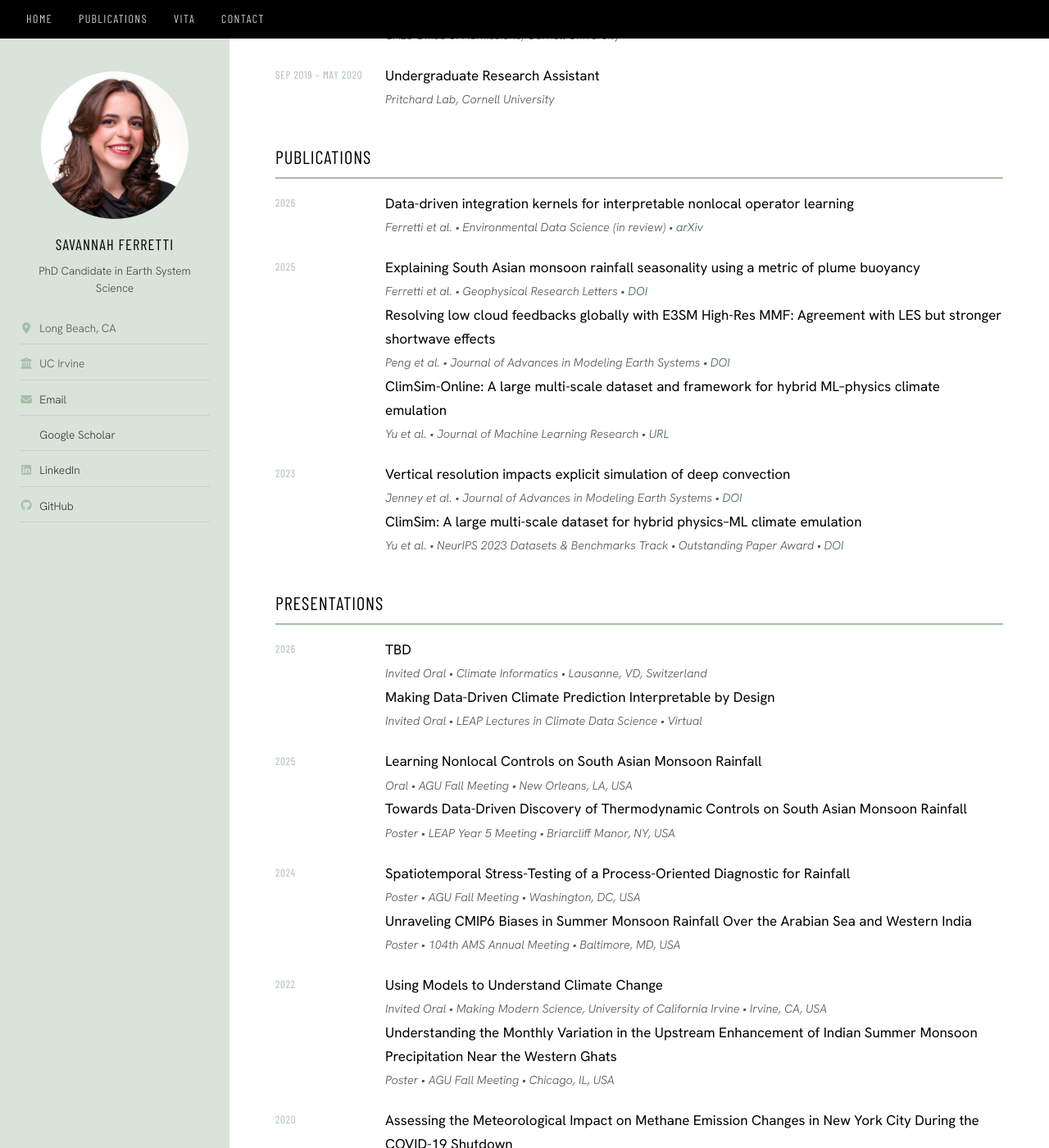
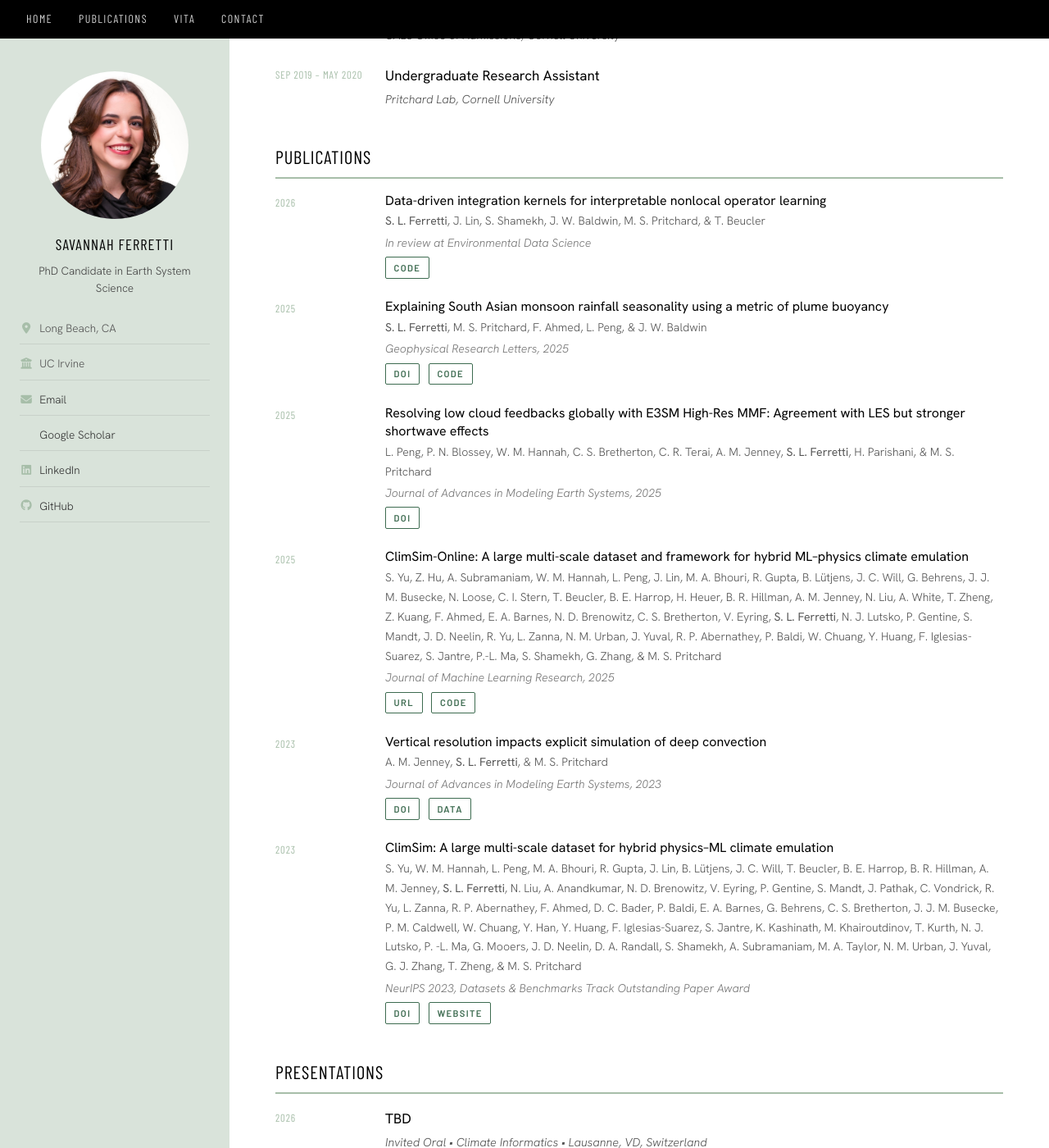
Before and after one commit to savannahferretti/savannahferretti.github.io, a Jekyll site: the page built from pages/vita.md, in a window 1280 px wide and 1400 px high, scrolled down 922 px. Shown: the whole window at 82% size. Built offline with Jekyll 4.4.1, drawn with Linux system fonts in a browser that asks for light colours; a style sheet for code colours, icons or effects is not loaded.

Commit message:
Apply publications page styling to vita publications section
Replace compact cv-entry__title/sub format with full semantic markup
(publication__title, publication__authors, publication__venue,
publication__links) matching the publications page exactly.

https://claude.ai/code/session_01BJ1bJEe2rXkMdueacyJrc7

```diff
--- a/pages/vita.md
+++ b/pages/vita.md
@@ -86,30 +86,76 @@ This is an abbreviated vita. A full CV and a shorter resume are both available f
 <div class="cv-entry">
   <div class="cv-entry__date">2026</div>
   <div class="cv-entry__body">
-    <p class="cv-entry__title">Data-driven integration kernels for interpretable nonlocal operator learning</p>
-    <p class="cv-entry__sub">Ferretti et al. • <em>Environmental Data Science</em> (in review) • <a href="https://github.com/savannahferretti/monsoon-kernels">arXiv</a></p>
+    <p class="publication__title">Data-driven integration kernels for interpretable nonlocal operator learning</p>
+    <p class="publication__authors"><strong>S. L. Ferretti</strong>, J. Lin, S. Shamekh, J. W. Baldwin, M. S. Pritchard, & T. Beucler</p>
+    <p class="publication__venue">In review at Environmental Data Science</p>
+    <div class="publication__links">
+      <a href="https://github.com/savannahferretti/monsoon-kernels">Code</a>
+    </div>
   </div>
 </div>
 
 <div class="cv-entry">
   <div class="cv-entry__date">2025</div>
   <div class="cv-entry__body">
-    <p class="cv-entry__title">Explaining South Asian monsoon rainfall seasonality using a metric of plume buoyancy</p>
-    <p class="cv-entry__sub">Ferretti et al. • <em>Geophysical Research Letters</em> • <a href="https://doi.org/10.1029/2025GL115546">DOI</a></p>
-    <p class="cv-entry__title">Resolving low cloud feedbacks globally with E3SM High-Res MMF: Agreement with LES but stronger shortwave effects</p>
-    <p class="cv-entry__sub">Peng et al. • <em>Journal of Advances in Modeling Earth Systems</em> • <a href="https://doi.org/10.1029/2025MS005003">DOI</a></p>
-    <p class="cv-entry__title">ClimSim-Online: A large multi-scale dataset and framework for hybrid ML–physics climate emulation</p>
-    <p class="cv-entry__sub">Yu et al. • <em>Journal of Machine Learning Research</em> • <a href="http://jmlr.org/papers/v26/24-1014.html">URL</a></p>
+    <p class="publication__title">Explaining South Asian monsoon rainfall seasonality using a metric of plume buoyancy</p>
+    <p class="publication__authors"><strong>S. L. Ferretti</strong>, M. S. Pritchard, F. Ahmed, L. Peng, & J. W. Baldwin</p>
+    <p class="publication__venue">Geophysical Research Letters, 2025</p>
+    <div class="publication__links">
+      <a href="https://doi.org/10.1029/2025GL115546">DOI</a>
+      <a href="https://github.com/savannahferretti/monsoon-pod">Code</a>
+    </div>
+  </div>
+</div>
+
+<div class="cv-entry">
+  <div class="cv-entry__date">2025</div>
+  <div class="cv-entry__body">
+    <p class="publication__title">Resolving low cloud feedbacks globally with E3SM High-Res MMF: Agreement with LES but stronger shortwave effects</p>
+    <p class="publication__authors">L. Peng, P. N. Blossey, W. M. Hannah, C. S. Bretherton, C. R. Terai, A. M. Jenney, <strong>S. L. Ferretti</strong>, H. Parishani, & M. S. Pritchard</p>
+    <p class="publication__venue">Journal of Advances in Modeling Earth Systems, 2025</p>
+    <div class="publication__links">
+      <a href="https://doi.org/10.1029/2025MS005003">DOI</a>
+    </div>
+  </div>
+</div>
+
+<div class="cv-entry">
+  <div class="cv-entry__date">2025</div>
+  <div class="cv-entry__body">
+    <p class="publication__title">ClimSim-Online: A large multi-scale dataset and framework for hybrid ML–physics climate emulation</p>
+    <p class="publication__authors">S. Yu, Z. Hu, A. Subramaniam, W. M. Hannah, L. Peng, J. Lin, M. A. Bhouri, R. Gupta, B. Lütjens, J. C. Will, G. Behrens, J. J. M. Busecke, N. Loose, C. I. Stern, T. Beucler, B. E. Harrop, H. Heuer, B. R. Hillman, A. M. Jenney, N. Liu, A. White, T. Zheng, Z. Kuang, F. Ahmed, E. A. Barnes, N. D. Brenowitz, C. S. Bretherton, V. Eyring, <strong>S. L. Ferretti</strong>, N. J. Lutsko, P. Gentine, S. Mandt, J. D. Neelin, R. Yu, L. Zanna, N. M. Urban, J. Yuval, R. P. Abernathey, P. Baldi, W. Chuang, Y. Huang, F. Iglesias-Suarez, S. Jantre, P.-L. Ma, S. Shamekh, G. Zhang, & M. S. Pritchard</p>
+    <p class="publication__venue">Journal of Machine Learning Research, 2025</p>
+    <div class="publication__links">
+      <a href="http://jmlr.org/papers/v26/24-1014.html">URL</a>
+      <a href="https://github.com/leap-stc/climsim-online">Code</a>
+    </div>
   </div>
 </div>
 
 <div class="cv-entry">
   <div class="cv-entry__date">2023</div>
   <div class="cv-entry__body">
-    <p class="cv-entry__title">Vertical resolution impacts explicit simulation of deep convection</p>
-    <p class="cv-entry__sub">Jenney et al. • <em>Journal of Advances in Modeling Earth Systems</em> • <a href="https://doi.org/10.1029/2022MS003444">DOI</a></p>
-    <p class="cv-entry__title">ClimSim: A large multi-scale dataset for hybrid physics–ML climate emulation</p>
-    <p class="cv-entry__sub">Yu et al. • <em>NeurIPS 2023 Datasets & Benchmarks Track</em> • Outstanding Paper Award • <a href="https://dl.acm.org/doi/10.5555/3666122.3667090">DOI</a></p>
+    <p class="publication__title">Vertical resolution impacts explicit simulation of deep convection</p>
+    <p class="publication__authors">A. M. Jenney, <strong>S. L. Ferretti</strong>, & M. S. Pritchard</p>
+    <p class="publication__venue">Journal of Advances in Modeling Earth Systems, 2023</p>
+    <div class="publication__links">
+      <a href="https://doi.org/10.1029/2022MS003444">DOI</a>
+      <a href="https://github.com/ajenney/conv_agg_vres_public">Data</a>
+    </div>
+  </div>
+</div>
+
+<div class="cv-entry">
+  <div class="cv-entry__date">2023</div>
+  <div class="cv-entry__body">
+    <p class="publication__title">ClimSim: A large multi-scale dataset for hybrid physics–ML climate emulation</p>
+    <p class="publication__authors">S. Yu, W. M. Hannah, L. Peng, M. A. Bhouri, R. Gupta, J. Lin, B. Lütjens, J. C. Will, T. Beucler, B. E. Harrop, B. R. Hillman, A. M. Jenney, <strong>S. L. Ferretti</strong>, N. Liu, A. Anandkumar, N. D. Brenowitz, V. Eyring, P. Gentine, S. Mandt, J. Pathak, C. Vondrick, R. Yu, L. Zanna, R. P. Abernathey, F. Ahmed, D. C. Bader, P. Baldi, E. A. Barnes, G. Behrens, C. S. Bretherton, J. J. M. Busecke, P. M. Caldwell, W. Chuang, Y. Han, Y. Huang, F. Iglesias-Suarez, S. Jantre, K. Kashinath, M. Khairoutdinov, T. Kurth, N. J. Lutsko, P. -L. Ma, G. Mooers, J. D. Neelin, D. A. Randall, S. Shamekh, A. Subramaniam, M. A. Taylor, N. M. Urban, J. Yuval, G. J. Zhang, T. Zheng, & M. S. Pritchard</p>
+    <p class="publication__venue">NeurIPS 2023, Datasets & Benchmarks Track Outstanding Paper Award</p>
+    <div class="publication__links">
+      <a href="https://dl.acm.org/doi/10.5555/3666122.3667090">DOI</a>
+      <a href="https://leap-stc.github.io/ClimSim/README.html">Website</a>
+    </div>
   </div>
 </div>
 
```
